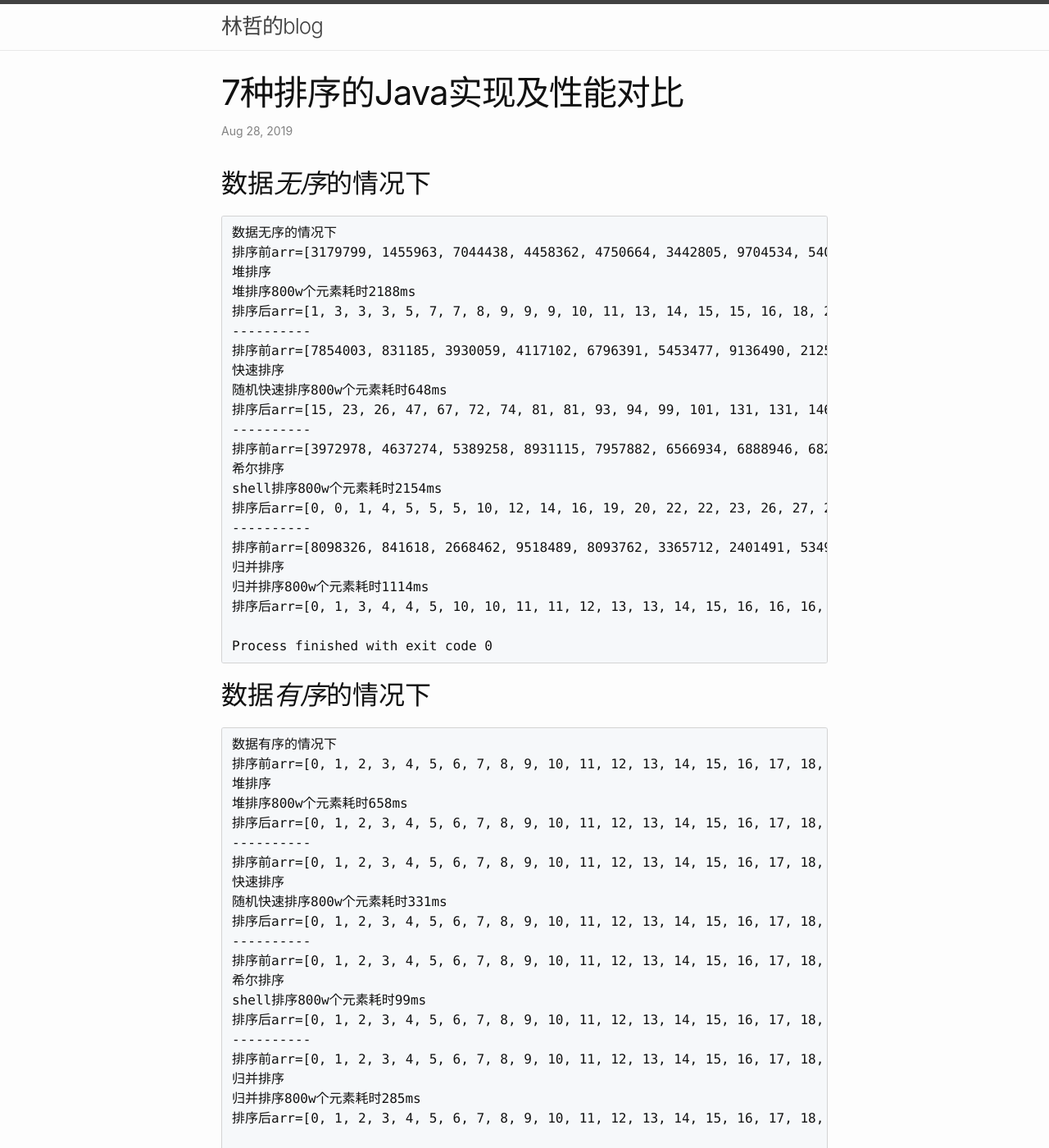
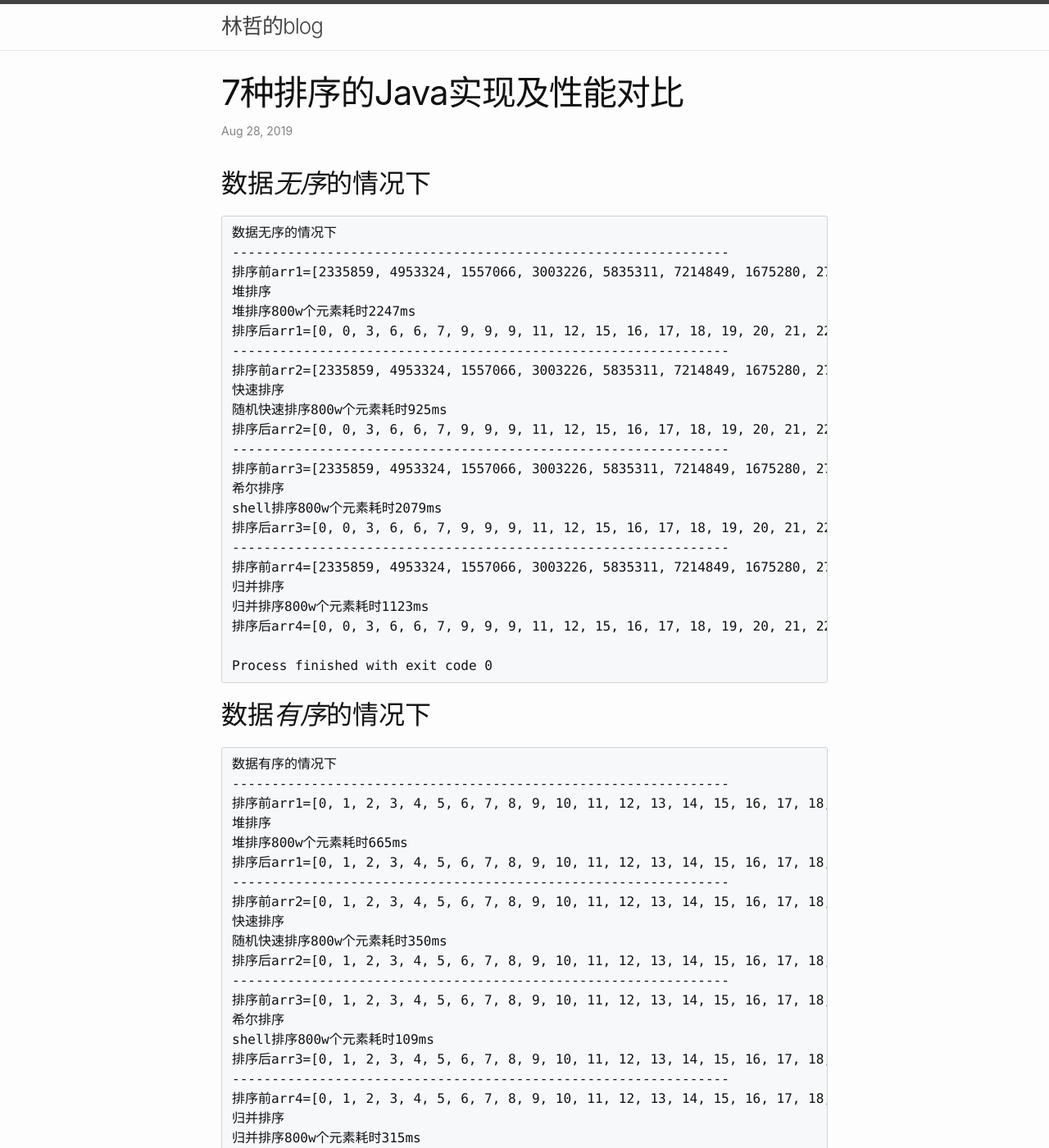
Before and after one commit to Artificial-Ridiculous/Artificial-Ridiculous.github.io, a Jekyll site: the page built from _posts/2019-08-28-7种排序的Java实现及性能分析.markdown, in a window 1280 px wide and 1400 px high. Shown: the whole window at 82% size. Built offline with Jekyll 4.4.1, drawn with Linux system fonts in a browser that asks for light colours; comment, search, counter and statistics services are not loaded; some of the changed text lies outside the part shown.

Commit message:
更新 排序细节

````diff
--- a/_posts/2019-08-28-7种排序的Java实现及性能分析.markdown
+++ b/_posts/2019-08-28-7种排序的Java实现及性能分析.markdown
@@ -9,25 +9,26 @@ category: java
 
 ```
 数据无序的情况下
-排序前arr=[3179799, 1455963, 7044438, 4458362, 4750664, 3442805, 9704534, 5400351, 7284518, 6865819, 8720784, 5401911, 554658, 8187393, 9873502, 3020201, 3717577, 3596310, 6874582, 8906560]省略以下700w+个数据..
+---------------------------------------------------------------
+排序前arr1=[2335859, 4953324, 1557066, 3003226, 5835311, 7214849, 1675280, 2755795, 7679796, 6588744, 6037572, 1898931, 161634, 4769500, 3683284, 2155048, 5878137, 6051124, 2035316, 5968625]省略以下700w+个数据..
 堆排序
-堆排序800w个元素耗时2188ms
-排序后arr=[1, 3, 3, 3, 5, 7, 7, 8, 9, 9, 9, 10, 11, 13, 14, 15, 15, 16, 18, 20]省略以下700w+个数据..
-----------
-排序前arr=[7854003, 831185, 3930059, 4117102, 6796391, 5453477, 9136490, 2125453, 3498870, 9770319, 7633297, 6626257, 1677349, 4812524, 7554529, 6383547, 9302802, 4855708, 1527744, 9793105]省略以下700w+个数据..
+堆排序800w个元素耗时2247ms
+排序后arr1=[0, 0, 3, 6, 6, 7, 9, 9, 9, 11, 12, 15, 16, 17, 18, 19, 20, 21, 22, 23]省略以下700w+个数据..
+---------------------------------------------------------------
+排序前arr2=[2335859, 4953324, 1557066, 3003226, 5835311, 7214849, 1675280, 2755795, 7679796, 6588744, 6037572, 1898931, 161634, 4769500, 3683284, 2155048, 5878137, 6051124, 2035316, 5968625]省略以下700w+个数据..
 快速排序
-随机快速排序800w个元素耗时648ms
-排序后arr=[15, 23, 26, 47, 67, 72, 74, 81, 81, 93, 94, 99, 101, 131, 131, 146, 168, 173, 225, 232]省略以下700w+个数据..
-----------
-排序前arr=[3972978, 4637274, 5389258, 8931115, 7957882, 6566934, 6888946, 6825697, 5945022, 6906658, 5356680, 9979911, 6152845, 4700617, 3283832, 8170543, 4288143, 8929476, 995069, 1337230]省略以下700w+个数据..
+随机快速排序800w个元素耗时925ms
+排序后arr2=[0, 0, 3, 6, 6, 7, 9, 9, 9, 11, 12, 15, 16, 17, 18, 19, 20, 21, 22, 23]省略以下700w+个数据..
+---------------------------------------------------------------
+排序前arr3=[2335859, 4953324, 1557066, 3003226, 5835311, 7214849, 1675280, 2755795, 7679796, 6588744, 6037572, 1898931, 161634, 4769500, 3683284, 2155048, 5878137, 6051124, 2035316, 5968625]省略以下700w+个数据..
 希尔排序
-shell排序800w个元素耗时2154ms
-排序后arr=[0, 0, 1, 4, 5, 5, 5, 10, 12, 14, 16, 19, 20, 22, 22, 23, 26, 27, 28, 30]省略以下700w+个数据..
-----------
-排序前arr=[8098326, 841618, 2668462, 9518489, 8093762, 3365712, 2401491, 5349143, 3027863, 3867372, 4862394, 4115767, 9727217, 9589571, 9835244, 8143324, 2300501, 8027051, 5171213, 3004085]省略以下700w+个数据..
+shell排序800w个元素耗时2079ms
+排序后arr3=[0, 0, 3, 6, 6, 7, 9, 9, 9, 11, 12, 15, 16, 17, 18, 19, 20, 21, 22, 23]省略以下700w+个数据..
+---------------------------------------------------------------
+排序前arr4=[2335859, 4953324, 1557066, 3003226, 5835311, 7214849, 1675280, 2755795, 7679796, 6588744, 6037572, 1898931, 161634, 4769500, 3683284, 2155048, 5878137, 6051124, 2035316, 5968625]省略以下700w+个数据..
 归并排序
-归并排序800w个元素耗时1114ms
-排序后arr=[0, 1, 3, 4, 4, 5, 10, 10, 11, 11, 12, 13, 13, 14, 15, 16, 16, 16, 17, 18]省略以下700w+个数据..
+归并排序800w个元素耗时1123ms
+排序后arr4=[0, 0, 3, 6, 6, 7, 9, 9, 9, 11, 12, 15, 16, 17, 18, 19, 20, 21, 22, 23]省略以下700w+个数据..
 
 Process finished with exit code 0
 ```
@@ -36,25 +37,26 @@ Process finished with exit code 0
 
 ```
 数据有序的情况下
-排序前arr=[0, 1, 2, 3, 4, 5, 6, 7, 8, 9, 10, 11, 12, 13, 14, 15, 16, 17, 18, 19]省略以下700w+个数据..
+---------------------------------------------------------------
+排序前arr1=[0, 1, 2, 3, 4, 5, 6, 7, 8, 9, 10, 11, 12, 13, 14, 15, 16, 17, 18, 19]省略以下700w+个数据..
 堆排序
-堆排序800w个元素耗时658ms
-排序后arr=[0, 1, 2, 3, 4, 5, 6, 7, 8, 9, 10, 11, 12, 13, 14, 15, 16, 17, 18, 19]省略以下700w+个数据..
-----------
-排序前arr=[0, 1, 2, 3, 4, 5, 6, 7, 8, 9, 10, 11, 12, 13, 14, 15, 16, 17, 18, 19]省略以下700w+个数据..
+堆排序800w个元素耗时665ms
+排序后arr1=[0, 1, 2, 3, 4, 5, 6, 7, 8, 9, 10, 11, 12, 13, 14, 15, 16, 17, 18, 19]省略以下700w+个数据..
+---------------------------------------------------------------
+排序前arr2=[0, 1, 2, 3, 4, 5, 6, 7, 8, 9, 10, 11, 12, 13, 14, 15, 16, 17, 18, 19]省略以下700w+个数据..
 快速排序
-随机快速排序800w个元素耗时331ms
-排序后arr=[0, 1, 2, 3, 4, 5, 6, 7, 8, 9, 10, 11, 12, 13, 14, 15, 16, 17, 18, 19]省略以下700w+个数据..
-----------
-排序前arr=[0, 1, 2, 3, 4, 5, 6, 7, 8, 9, 10, 11, 12, 13, 14, 15, 16, 17, 18, 19]省略以下700w+个数据..
+随机快速排序800w个元素耗时350ms
+排序后arr2=[0, 1, 2, 3, 4, 5, 6, 7, 8, 9, 10, 11, 12, 13, 14, 15, 16, 17, 18, 19]省略以下700w+个数据..
+---------------------------------------------------------------
+排序前arr3=[0, 1, 2, 3, 4, 5, 6, 7, 8, 9, 10, 11, 12, 13, 14, 15, 16, 17, 18, 19]省略以下700w+个数据..
 希尔排序
-shell排序800w个元素耗时99ms
-排序后arr=[0, 1, 2, 3, 4, 5, 6, 7, 8, 9, 10, 11, 12, 13, 14, 15, 16, 17, 18, 19]省略以下700w+个数据..
-----------
-排序前arr=[0, 1, 2, 3, 4, 5, 6, 7, 8, 9, 10, 11, 12, 13, 14, 15, 16, 17, 18, 19]省略以下700w+个数据..
+shell排序800w个元素耗时109ms
+排序后arr3=[0, 1, 2, 3, 4, 5, 6, 7, 8, 9, 10, 11, 12, 13, 14, 15, 16, 17, 18, 19]省略以下700w+个数据..
+---------------------------------------------------------------
+排序前arr4=[0, 1, 2, 3, 4, 5, 6, 7, 8, 9, 10, 11, 12, 13, 14, 15, 16, 17, 18, 19]省略以下700w+个数据..
 归并排序
-归并排序800w个元素耗时285ms
-排序后arr=[0, 1, 2, 3, 4, 5, 6, 7, 8, 9, 10, 11, 12, 13, 14, 15, 16, 17, 18, 19]省略以下700w+个数据..
+归并排序800w个元素耗时315ms
+排序后arr4=[0, 1, 2, 3, 4, 5, 6, 7, 8, 9, 10, 11, 12, 13, 14, 15, 16, 17, 18, 19]省略以下700w+个数据..
 
 Process finished with exit code 0
 ```
````
